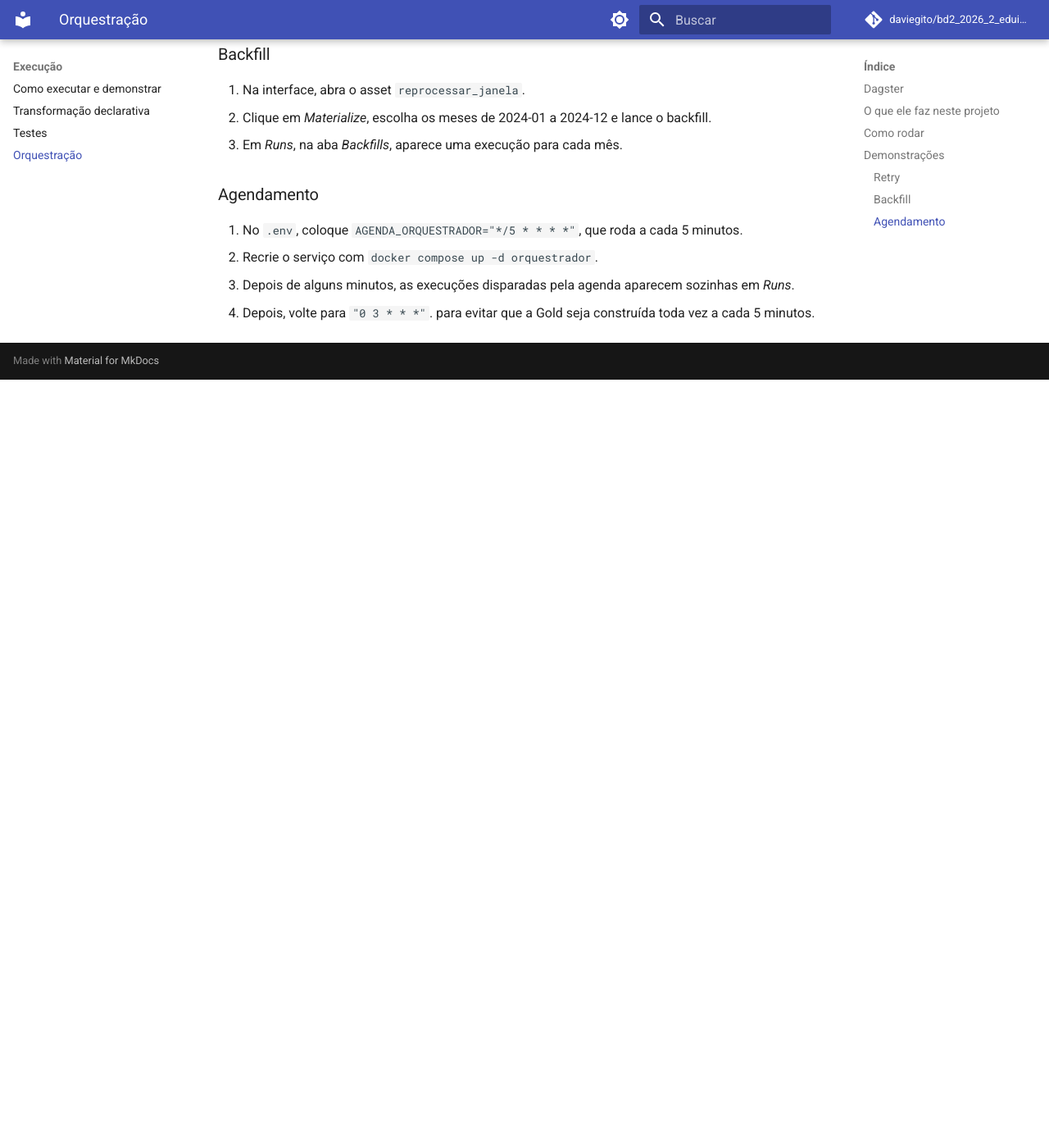
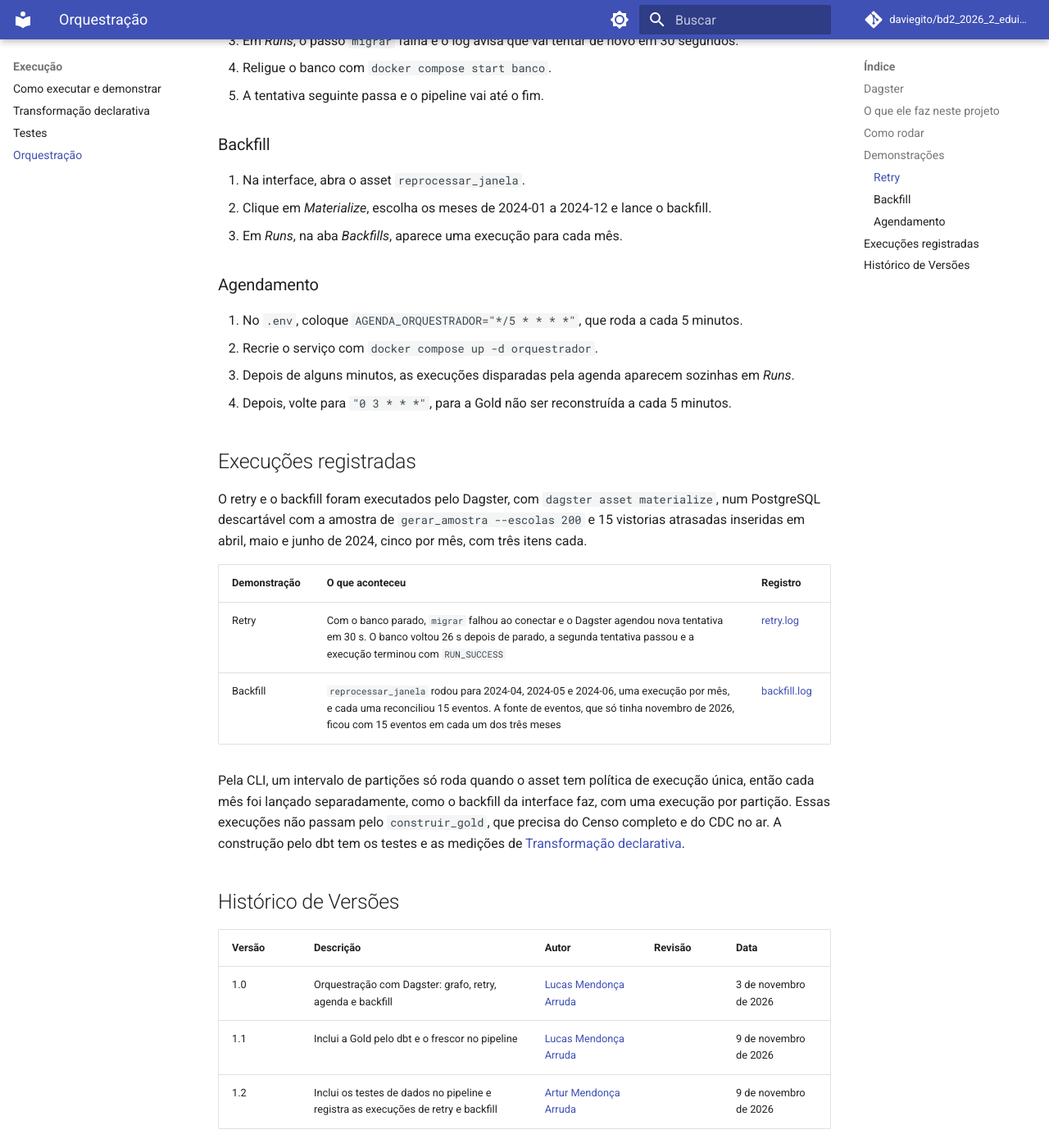
Before and after one commit to daviegito/bd2_2026_2_eduinfra, an MkDocs documentation site: the page built from docs/orquestracao.md, in a window 1280 px wide and 1400 px high, scrolled down 1568 px. Shown: the whole window at 82% size. Built offline with MkDocs 1.6.1 and Material for MkDocs 9.7.7, drawn with Linux system fonts in a browser that asks for light colours; comment, search, counter and statistics services are not loaded; before the commit the page ends 2031 px from its top, so only the background shows below that; some of the changed text lies outside the part shown.

Commit message:
docs(orquestrador): registra as execuções de retry e backfill
O retry e o backfill rodaram pelo Dagster num banco descartável com amostra, e os logs ficam em docs/evidencias/orquestracao. O backfill foi feito com uma execução por mês, porque a CLI só aceita intervalo de partições com política de execução única.

Refs #50

````diff
--- a/docs/orquestracao.md
+++ b/docs/orquestracao.md
@@ -10,7 +10,7 @@ tudo que foi executado, que pode ser acompanhado por uma interface web.
 ## O que ele faz neste projeto
 
 O Dagster roda o pipeline em lote chamando os comandos que já existiam na CLI
-`eduinfra`, como `migrar`, `ingerir` e `construir-gold`. O código está em
+`eduinfra`, como `migrar`, `ingerir` e `processar-janelas`, e o script do dbt para a Gold. O código está em
 [orquestrador.py](https://github.com/daviegito/bd2_2026_2_eduinfra/blob/main/src/eduinfra/orquestrador.py).
 
 ```mermaid
@@ -20,6 +20,7 @@ flowchart LR
     INGERIR --> BASE["publicar_linha_de_base"]
     BASE --> JANELAS["processar_janelas"]
     JANELAS --> GOLD["construir_gold"]
+    GOLD --> TESTES["testar_gold"]
     GOLD --> FRESCOR["medir_frescor"]
     REPROC["reprocessar_janela<br/>(partição mensal)"]
 ```
@@ -28,6 +29,10 @@ flowchart LR
   bem. Se uma falha, as seguintes não rodam.
 - **Gold.** A Gold é construída pelo dbt, com o mesmo script do serviço
   `transformacao`, que também ingere o ENEM.
+- **Testes de dados.** Depois da Gold, o `testar_gold` roda os testes de
+  `tests/test_e3_gold.py`: esquema, volume, unicidade, integridade referencial,
+  distribuição e domínio da situação. Ele não tem retry, porque um teste que falha
+  aponta defeito na Gold, e repetir não corrige.
 - **Frescor.** Depois da Gold, o `medir_frescor` falha se alguma vistoria
   estiver há mais de 25 horas sem aparecer nela.
 - **Retry.** Cada etapa tem até 3 novas tentativas, com espera de 30, 90 e
@@ -75,4 +80,30 @@ A interface fica em <http://localhost:3000>.
 2. Recrie o serviço com `docker compose up -d orquestrador`.
 3. Depois de alguns minutos, as execuções disparadas pela agenda aparecem
    sozinhas em *Runs*.
-4. Depois, volte para `"0 3 * * *"`. para evitar que a Gold seja construída toda vez a cada 5 minutos.
+4. Depois, volte para `"0 3 * * *"`, para a Gold não ser reconstruída a cada 5 minutos.
+
+## Execuções registradas
+
+O retry e o backfill foram executados pelo Dagster, com `dagster asset materialize`,
+num PostgreSQL descartável com a amostra de `gerar_amostra --escolas 200` e 15
+vistorias atrasadas inseridas em abril, maio e junho de 2024, cinco por mês, com três
+itens cada.
+
+| Demonstração | O que aconteceu | Registro |
+| --- | --- | --- |
+| Retry | Com o banco parado, `migrar` falhou ao conectar e o Dagster agendou nova tentativa em 30 s. O banco voltou 26 s depois de parado, a segunda tentativa passou e a execução terminou com `RUN_SUCCESS` | [retry.log](evidencias/orquestracao/retry.log) |
+| Backfill | `reprocessar_janela` rodou para 2024-04, 2024-05 e 2024-06, uma execução por mês, e cada uma reconciliou 15 eventos. A fonte de eventos, que só tinha novembro de 2026, ficou com 15 eventos em cada um dos três meses | [backfill.log](evidencias/orquestracao/backfill.log) |
+
+Pela CLI, um intervalo de partições só roda quando o asset tem política de execução
+única, então cada mês foi lançado separadamente, como o backfill da interface faz, com
+uma execução por partição. Essas execuções não passam pelo `construir_gold`, que
+precisa do Censo completo e do CDC no ar. A construção pelo dbt tem os testes e as
+medições de [Transformação declarativa](transformacao.md).
+
+## Histórico de Versões
+
+| Versão | Descrição | Autor | Revisão | Data |
+| --- | --- | --- | --- | --- |
+| 1.0 | Orquestração com Dagster: grafo, retry, agenda e backfill | [Lucas Mendonça Arruda](https://github.com/lucasarruda9) |  | 3 de novembro de 2026 |
+| 1.1 | Inclui a Gold pelo dbt e o frescor no pipeline | [Lucas Mendonça Arruda](https://github.com/lucasarruda9) |  | 9 de novembro de 2026 |
+| 1.2 | Inclui os testes de dados no pipeline e registra as execuções de retry e backfill | [Artur Mendonça Arruda](https://github.com/ArtyMend07) |  | 9 de novembro de 2026 |
````
Also changed, not shown: 2 other files.
